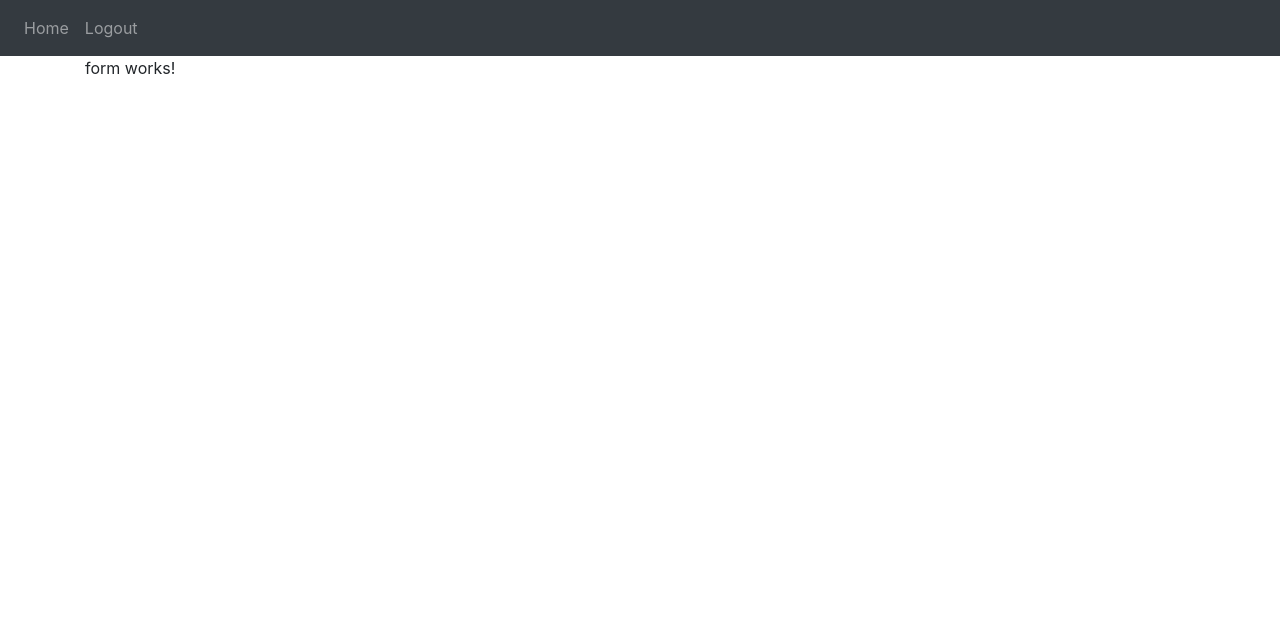
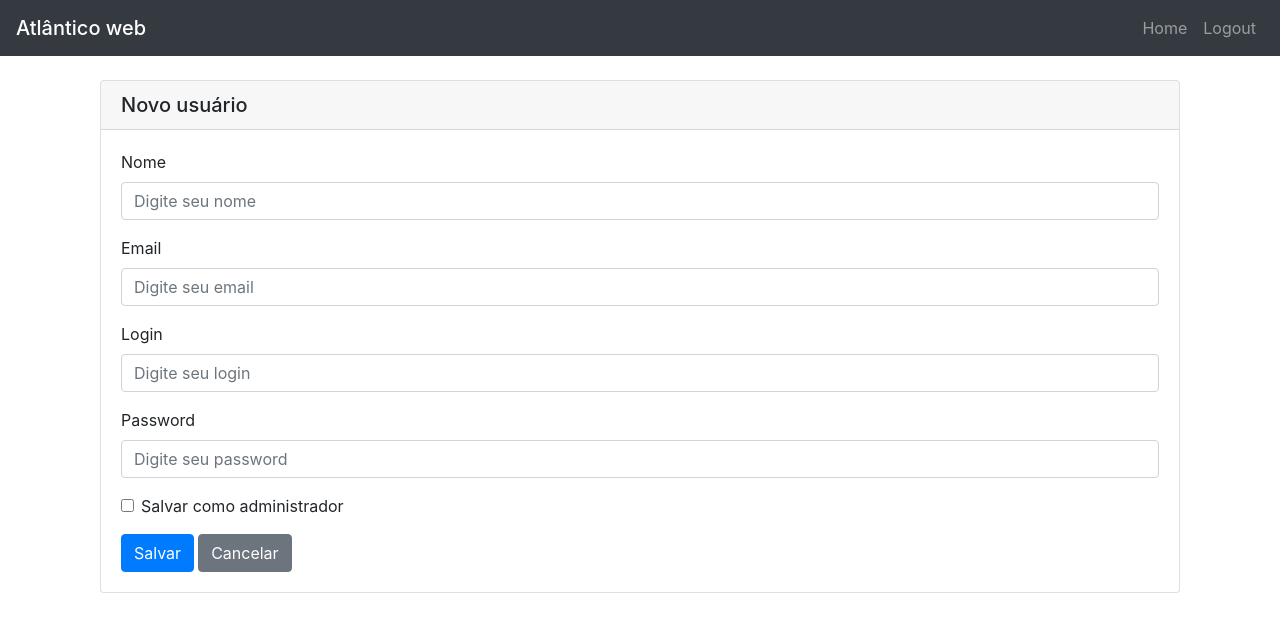
Before and after one commit to gabrielmarden/atlantico-app, an Angular app: page /form in a window 1280 px wide. Shown: the top 632 px of the page. Built offline with nearby package versions, Linux system fonts and the light colour scheme; sample sign-in values are in the browser's storage.

Commit message:
Form component configured.

```diff
--- a/src/app/app.component.html
+++ b/src/app/app.component.html
@@ -1,4 +1,5 @@
-<nav class="navbar navbar-expand navbar-dark bg-dark" *ngIf="currentUser">
+<nav class="navbar navbar-expand navbar-dark bg-dark d-flex justify-content-between" *ngIf="currentUser">
+    <span class="navbar-brand mb-0 h1">Atlântico web</span>
     <div class="navbar-nav">
         <a class="nav-item nav-link" routerLink="/">Home</a>
         <a class="nav-item nav-link" (click)="logout()">Logout</a>
--- a/src/app/components/form/form.component.html
+++ b/src/app/components/form/form.component.html
@@ -1 +1,43 @@
-<p>form works!</p>
+<div class="container mt-4">
+<div class="card add-car">
+    <h5 class="card-header">Novo usuário</h5>
+    <div class="card-body">
+        <form id="add-form" (ngSubmit)="f.form.valid && saveUser(f)" #f="ngForm" novalidate>
+            <div class="form-group">
+                <label for="name">Nome</label>
+                <input type="text" [(ngModel)]="user.name" #name="ngModel" id="name" name="name" required class="form-control" [ngClass]="{'is-invalid':f.submitted && name.invalid}" placeholder="Digite seu nome"/>
+                <div *ngIf="f.submitted && name.invalid" class="invalid-feedback">
+                    <div *ngIf="name.errors?.required">Nome é obrigatório</div>
+                </div>
+            </div>
+            <div class="form-group">
+                <label for="email">Email</label>
+                <input type="email" [(ngModel)]="user.email" #email="ngModel" id="email" name="email" required class="form-control" [ngClass]="{'is-invalid':f.submitted && email.invalid}" placeholder="Digite seu email"/>
+                <div *ngIf="f.submitted && email.invalid" class="invalid-feedback">
+                    <div *ngIf="email.errors?.required">Email é obrigatório</div>
+                </div>
+            </div>
+            <div class="form-group">
+                <label for="login">Login</label>
+                <input type="text" [(ngModel)]="user.login" #login="ngModel" id="login" name="login" required class="form-control" [ngClass]="{'is-invalid':f.submitted && login.invalid}" placeholder="Digite seu login"/>
+                <div *ngIf="f.submitted && login.invalid" class="invalid-feedback">
+                    <div *ngIf="login.errors?.required">Login é obrigatório</div>
+                </div>
+            </div>
+            <div class="form-group">
+                <label for="password">Password</label>
+                <input type="password" [(ngModel)]="user.password" #password="ngModel" id="password" name="password" required class="form-control" [ngClass]="{'is-invalid':f.submitted && password.invalid}" placeholder="Digite seu password"/>
+                <div *ngIf="f.submitted && password.invalid" class="invalid-feedback">
+                    <div *ngIf="password.errors?.required">Password é obrigatório</div>
+                </div>
+            </div>
+            <div class="form-group form-check">
+                <input type="checkbox" class="form-check-input" id="admin" [(ngModel)]="user.admin" ng-checked="user.admin" #admin="ngModel" name="admin">
+                <label class="form-check-label" for="admin">Salvar como administrador</label>
+              </div>
+            <button type="submit" class="btn btn-primary btn-add-car">Salvar</button>
+            <button type="reset" class="btn btn-secondary btn-add-car ml-1" (click)="cleanForm(f)">Cancelar</button>
+        </form>
+    </div>
+</div>
+</div>
--- a/src/app/components/form/form.component.ts
+++ b/src/app/components/form/form.component.ts
@@ -1,4 +1,8 @@
 import { Component, OnInit } from '@angular/core';
+import { NgForm } from '@angular/forms';
+import { Router } from '@angular/router';
+import { User } from 'src/app/models/user';
+import { UserService } from 'src/app/services/user.service';
 
 @Component({
   selector: 'app-form',
@@ -7,9 +11,26 @@ import { Component, OnInit } from '@angular/core';
 })
 export class FormComponent implements OnInit {
 
-  constructor() { }
+  user: User = {} as User;
+
+
+  constructor(private userService: UserService,private router:Router) { }
 
   ngOnInit(): void {
   }
 
+  saveUser(form: NgForm){
+    this.userService.saveUser(this.user).subscribe(()=>{
+      this.cleanForm(form);
+    })
+  }
+
+  cleanForm(form: NgForm){
+    form.resetForm();
+    this.user = {} as User;
+    this.router.navigate(["/"]);
+  }
+
+
+
 }
--- a/src/app/components/home/home.component.html
+++ b/src/app/components/home/home.component.html
@@ -1,4 +1,7 @@
 <div class="container mt-5">
+    <div>
+      <button (click)="newUser()" class="btn btn-success mb-4">Adicionar novo usuario</button>
+    </div>
     <div class="card list-car">
       <h5 class="card-header">Gerenciamento de Usuários</h5>
       <div *ngIf="loading" class="spinner-border spinner-border-sm"></div>
@@ -18,8 +21,8 @@
                 <td>{{user.login}}</td>
                 <td>{{user.email}}</td>
                 <td>
-                  <button type="button" class="btn btn-warning btn-sm" (click)="editUser(user)">Editar</button>
-                  <button type="button" class="btn btn-danger btn-sm ml-1" (click)="deleteUser(user)">Deletar</button>
+                  <button *ngIf="isAdmin" type="button" class="btn btn-warning btn-sm" (click)="editUser(user)">Editar</button>
+                  <button *ngIf="isAdmin" type="button" class="btn btn-danger btn-sm ml-1" (click)="deleteUser(user)">Deletar</button>
                   <button type="button" class="btn btn-success btn-sm ml-1" (click)="sendMessage(user)">Enviar mensagem</button>
                 </td>
               </tr>
--- a/src/app/components/home/home.component.ts
+++ b/src/app/components/home/home.component.ts
@@ -1,4 +1,5 @@
 import { Component, OnInit } from '@angular/core';
+import { Router } from '@angular/router';
 import { first } from 'rxjs/operators';
 import { User } from 'src/app/models/user';
 import { UserAuthenticated } from 'src/app/models/userAuthenticated';
@@ -15,22 +16,38 @@ export class HomeComponent implements OnInit {
   loading = false;
   users: User[] | undefined;
   user: UserAuthenticated |undefined ;
+  isAdmin: boolean = true;
 
-  constructor(private userService: UserService, private authService: AuthService) { }
+  constructor(private userService: UserService, private authService: AuthService,private router: Router) { }
 
   ngOnInit(): void {
+    this.getUser();
+  }
+
+  getUser(){
     this.loading = true;
     this.userService.getUsers().pipe(first()).subscribe(users=>{
         this.loading = false;
-        this.users = users;
         this.user = this.authService.currentUserValue;
+        this.isAdmin = this.user.admin;
+        this.users = users.filter(u=>u.email!=this.user?.email);
     });
   }
 
-  editUser(user: User){}
+  editUser(user: User){
 
-  deleteUser(user: User){}
+  }
+
+  deleteUser(user: User){
+    this.userService.deleteUser(user).subscribe(()=>{
+      this.getUser();
+    })
+  }
 
   sendMessage(user: User){}
 
+  newUser(){
+    this.router.navigate(['/form']);
+  }
+
 }
```
